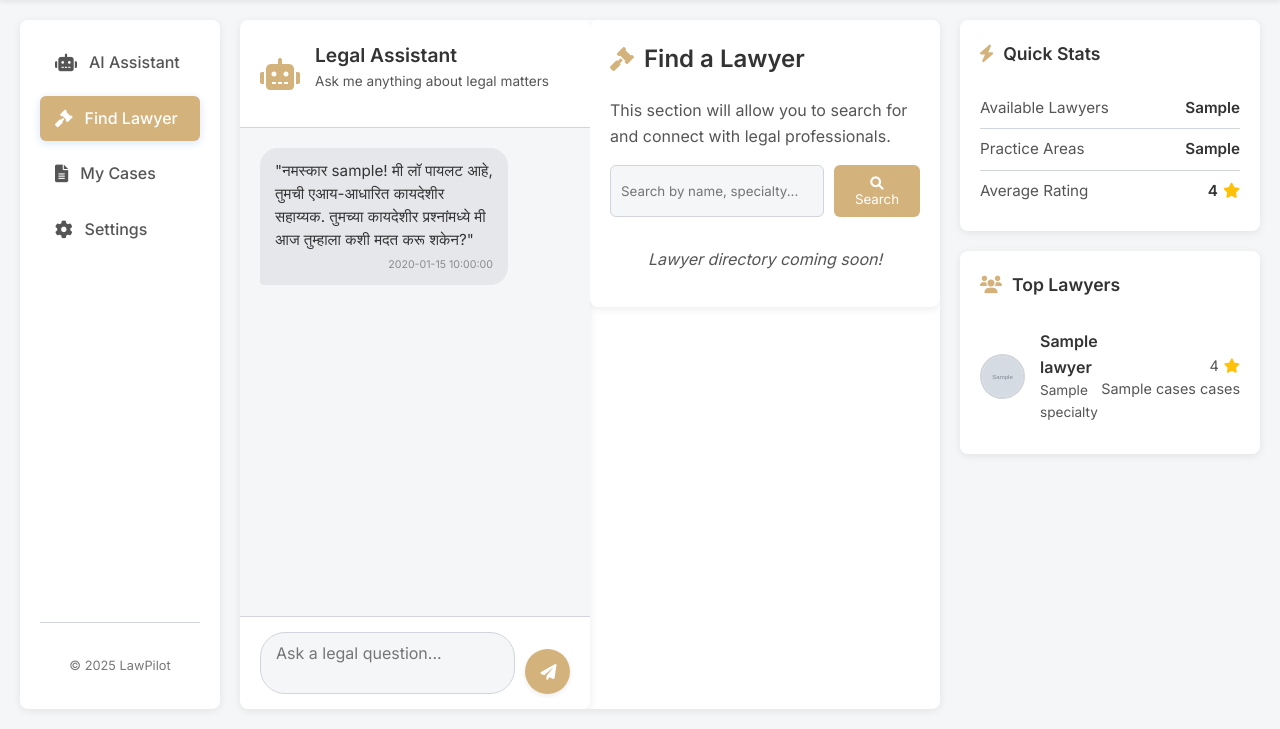
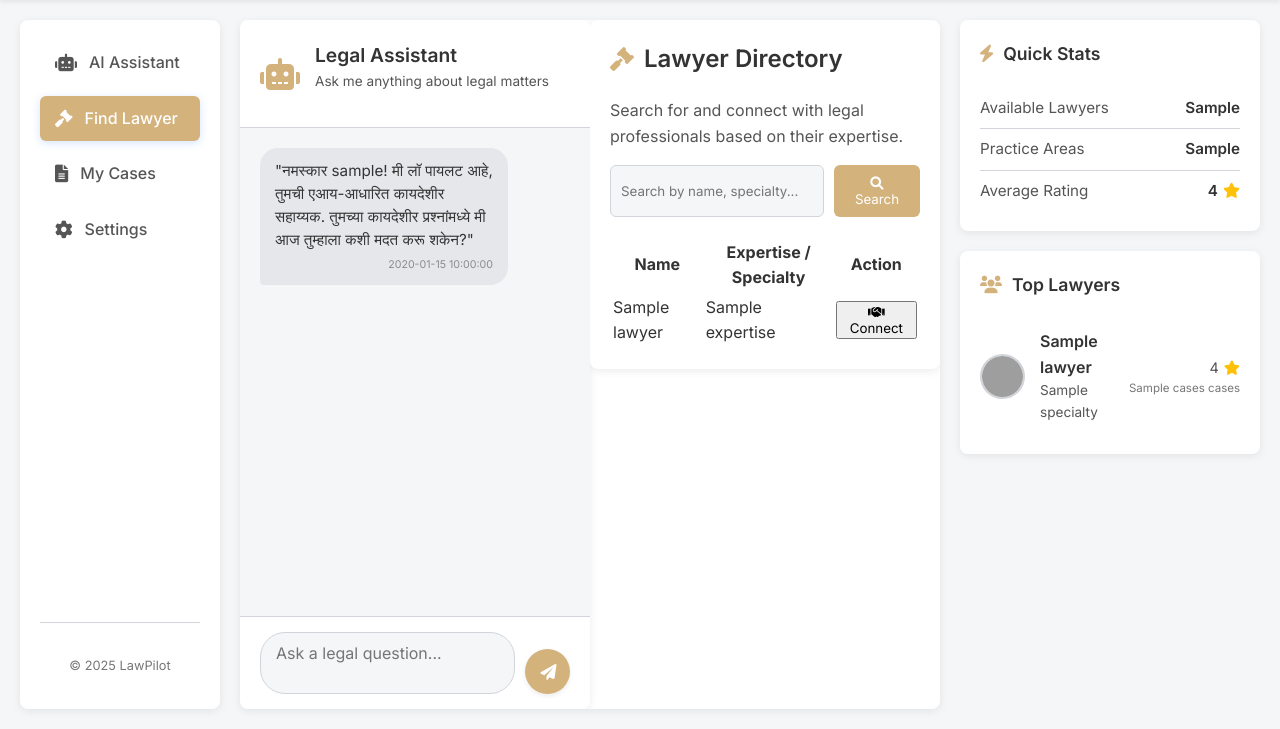
Before and after one commit to pmbhosale96k/Law-pilot-legal-assistance, a Flask app: template templates/dashboard.html in a window 1280 px wide, after a click on "Find Lawyer". Shown: the part 71-800 px from the top of the page. Run offline with Flask 3, Linux system fonts and the light colour scheme; the template is opened without the code that fills it: most values are stand-ins (such as "Sample title", 1, 10 or a date in 2020); grey boxes marked "Sample" are stand-in pictures; grey boxes are pictures that could not be loaded.

Commit message:
My recent dashboard and login script updates

```diff
--- a/app.py
+++ b/app.py
@@ -54,12 +54,32 @@ def main():
     if 'username' not in session:
         return redirect(url_for('login'))
 
+    # Fetch user history cases from MongoDB
+    user_email = session['email']
+    cases_cursor = history_cases.find({"email": user_email}).sort("timestamp", -1)
+    cases = []
+
+    for idx, c in enumerate(cases_cursor, start=1):
+        # Join all predicted sections into a single string
+        predicted_sections = ", ".join(c.get("predicted_sections", [])) or "No prediction"
+
+        # Optional: Include timestamp formatted nicely
+        timestamp = c.get("timestamp")
+        timestamp_str = timestamp.strftime("%d/%m/%Y, %I:%M %p") if timestamp else "Unknown time"
+
+        cases.append({
+            "id": idx,
+            "title": f"{timestamp_str} - {c.get('query', 'N/A')}",
+            "status": predicted_sections
+        })
+
     return render_template(
         'dashboard.html',
-        user_name=session.get('username', 'User'),  # matches your template
-        user_type=session.get('user_type', 'user')  # matches your template
+        user_name=session.get('username', 'User'),
+        user_type=session.get('user_type', 'user'),
+        cases=cases,
+
     )
-
 
 
 # ------------------- Signup for Users -------------------
@@ -89,6 +109,7 @@ def signup():
 
 
 # ------------------- Login for Users -------------------
+# ------------------- Login for Users -------------------
 @app.route('/login', methods=["GET", "POST"])
 def login():
     if request.method == "POST":
@@ -109,11 +130,12 @@ def login():
         session.clear()
         session['username'] = user["fullname"]
         session['email'] = user["email"]
-        session['user_type'] = "user"
+        session['user_type'] = "user"   # <-- add this
 
         return redirect(url_for('main'))
 
     return render_template('indexpy.html')
+
 
 
 # ------------------- Lawyer Signup -------------------
--- a/static/script.js
+++ b/static/script.js
@@ -1,3 +1,6 @@
+// ---------------------- Global Functions ----------------------
+
+// Redirect based on account type (login/signup)
 function goToLogin(type) {
     if (type === 'lawyer') {
         window.location.href = '/lawyer/login';
@@ -6,128 +9,108 @@ function goToLogin(type) {
     }
 }
 
+// ---------------------- Lawyer Directory ----------------------
+
+async function fetchAndRenderLawyers(query = "") {
+    const tableBody = document.getElementById('lawyerTableBody');
+    const statusMessage = document.getElementById('lawyerStatusMessage');
+
+    tableBody.innerHTML = '';
+    statusMessage.textContent = query ? `Searching for "${query}"...` : 'Loading all available lawyers...';
+
+    try {
+        const response = await fetch(`/api/lawyers?query=${encodeURIComponent(query)}`);
+        if (!response.ok) throw new Error(`HTTP error! status: ${response.status}`);
+
+        const data = await response.json();
+        const lawyers = data.lawyers;
+
+        if (!lawyers.length) {
+            statusMessage.textContent = `No lawyers found matching "${query || 'your criteria'}" in the database.`;
+            return;
+        }
+
+        lawyers.forEach(lawyer => {
+            const row = tableBody.insertRow();
+            row.insertCell().textContent = lawyer.name;
+            row.insertCell().textContent = lawyer.expertise;
+            const actionCell = row.insertCell();
+            actionCell.innerHTML = `<button class="contact-button"><i class="fas fa-handshake"></i> Connect</button>`;
+        });
+
+        statusMessage.textContent = `${lawyers.length} lawyer(s) found.`;
+
+    } catch (err) {
+        console.error('Error fetching lawyers:', err);
+        statusMessage.textContent = 'Error loading lawyer data. Please check the server connection.';
+    }
+}
+
+function searchLawyers() {
+    const searchInput = document.getElementById('lawyerSearchInput');
+    if (searchInput) fetchAndRenderLawyers(searchInput.value);
+}
+
+// ---------------------- Document Ready ----------------------
+
 document.addEventListener('DOMContentLoaded', () => {
 
-    /* -------------------- ACCOUNT TYPE TOGGLE -------------------- */
+    // ---------- Login/Signup Page ----------
     const toggleButtons = document.querySelectorAll('.toggle-button');
-    let accountType = 'user'; // default type
+    const loginForm = document.getElementById("loginForm");
 
+    if (loginForm) {
         toggleButtons.forEach(btn => {
             btn.addEventListener('click', () => {
                 toggleButtons.forEach(b => b.classList.remove('active'));
                 btn.classList.add('active');
-            accountType = btn.dataset.type; // 'user' or 'lawyer'
-            console.log("Selected account type:", accountType);
+
+                const accountType = btn.dataset.type;
+                loginForm.action = accountType === 'lawyer' ? '/lawyer/login' : '/login';
+                console.log(`Form action set to: ${loginForm.action}`);
             });
         });
-
-    /* -------------------- LOGIN PAGE LOGIC -------------------- */
-    document.addEventListener("DOMContentLoaded", () => {
-        const loginForm = document.getElementById("loginForm");
-        if (loginForm) {
-            loginForm.addEventListener("submit", async (e) => {
-                e.preventDefault();
-                const username = document.getElementById("username").value;
-                const password = document.getElementById("password").value;
-
-                const route = accountType === "lawyer" ? "/lawyer/login" : "/login";
-                console.log("Submitting to:", route);
-
-                const response = await fetch(route, {
-                    method: "POST",
-                    headers: { "Content-Type": "application/json" },
-                    body: JSON.stringify({ username, password })
-                });
-
-                const result = await response.json();
-                console.log("Response:", result);
-
-                if (result.status === "success") {
-                    window.location.href = result.redirect;
-                } else {
-                    document.getElementById("loginMessage").innerText = result.message;
-                }
-            });
-        }
-    });
-
-    /* -------------------- SIGNUP PAGE LOGIC -------------------- */
-    const signupForm = document.getElementById('signupForm');
-    if (signupForm) {
-        const signupMessage = document.getElementById('signupMessage');
-
-        signupForm.addEventListener('submit', async (e) => {
-            e.preventDefault();
-
-            const fullName = document.getElementById('full_name')?.value.trim();
-            const email = document.getElementById('email_address')?.value.trim();
-            const password = document.getElementById('password')?.value.trim();
-
-            if (!fullName || !email || !password) {
-                signupMessage.textContent = 'Please fill out all fields.';
-                signupMessage.style.color = '#dc3545';
-                return;
     }
 
-            try {
-                const res = await fetch('/signup', {
-                    method: 'POST',
-                    headers: { 'Content-Type': 'application/json' },
-                    body: JSON.stringify({ full_name: fullName, email_address: email, password })
-                });
+    // ---------- Dashboard Page ----------
+    const dashboardBody = document.querySelector('.dashboard-body');
+    if (!dashboardBody) return;
 
-                const data = await res.json();
-
-                if (data.success) {
-                    signupMessage.textContent = 'Account created successfully! Redirecting to login...';
-                    signupMessage.style.color = '#28a745';
-                    setTimeout(() => { window.location.href = '/login'; }, 1500);
+    // Dark mode
+    // DARK MODE TOGGLE
+const darkModeToggle = document.getElementById('darkModeToggle');
+if (darkModeToggle) {
+    darkModeToggle.addEventListener('change', () => {
+        if (darkModeToggle.checked) {
+            document.body.classList.add('dark-mode');
+            localStorage.setItem('theme', 'dark');
         } else {
-                    signupMessage.textContent = data.message || 'Signup failed';
-                    signupMessage.style.color = '#dc3545';
-                }
-
-            } catch (err) {
-                console.error('Signup error:', err);
-                signupMessage.textContent = 'Error connecting to server';
-                signupMessage.style.color = '#dc3545';
+            document.body.classList.remove('dark-mode');
+            localStorage.setItem('theme', 'light');
         }
     });
 }
 
-    /* -------------------- DASHBOARD PAGE LOGIC -------------------- */
-    const dashboardBody = document.querySelector('.dashboard-body');
-    if (dashboardBody) {
 
-        // DARK MODE
-        if (localStorage.getItem('theme') === 'dark') {
-            document.body.classList.add('dark-mode');
-            const toggle = document.getElementById('darkModeToggle');
-            if (toggle) toggle.checked = true;
-        }
-
+    // Logout
     const logoutButton = document.querySelector('.logout-button');
     if (logoutButton) {
         logoutButton.addEventListener('click', () => {
-                fetch('/logout', { method: 'POST' }).finally(() => {
-                    sessionStorage.clear();
-                    window.location.href = '/login';
-                });
+            fetch('/logout', { method: 'POST' }).finally(() => sessionStorage.clear());
         });
     }
 
-        /* ----- Chat functionality ----- */
+    // ---------- Chat ----------
     const chatMessagesContainer = document.getElementById('chatMessages');
     const chatTextarea = document.querySelector('.chat-textarea');
     const chatSendButton = document.querySelector('.chat-send-button');
 
-        if (chatTextarea && chatSendButton && chatMessagesContainer) {
+    if (chatMessagesContainer && chatTextarea && chatSendButton) {
         const sendMessage = async () => {
             const messageText = chatTextarea.value.trim();
             if (!messageText) return;
 
             const timestamp = new Date().toLocaleTimeString('en-IN');
-
             const userBubble = document.createElement('div');
             userBubble.classList.add('chat-bubble', 'user-message');
             userBubble.innerHTML = `${messageText}<span class="message-timestamp">${timestamp}</span>`;
@@ -164,51 +147,16 @@ document.addEventListener('DOMContentLoaded', () => {
             }
         });
 
-            // Auto-resize textarea
         chatTextarea.addEventListener('input', () => {
             chatTextarea.style.height = 'auto';
             chatTextarea.style.height = chatTextarea.scrollHeight + 'px';
         });
     }
 
-        /* ----- Show My Cases Button ----- */
-        const showCasesBtn = document.getElementById('showCasesBtn');
-        const casesContainer = document.getElementById('casesContainer');
-
-        if (showCasesBtn && casesContainer) {
-            showCasesBtn.addEventListener('click', async () => {
-                casesContainer.innerHTML = '<p>Loading your cases...</p>';
-
-                try {
-                    const res = await fetch('/history'); // Ensure backend returns JSON { history: [...] }
-                    const data = await res.json();
-
-                    if (!data.history || data.history.length === 0) {
-                        casesContainer.innerHTML = '<p>No cases found.</p>';
-                        return;
-                    }
-
-                    casesContainer.innerHTML = data.history.map((item, i) => `
-                        <div class="case-item">
-                            <p><b>Query ${i + 1}:</b> ${item.query}</p>
-                            <p><b>Response:</b> ${item.response}</p>
-                            <p class="timestamp">${new Date(item.timestamp).toLocaleString()}</p>
-                            <hr>
-                        </div>
-                    `).join('');
-
-                    casesContainer.scrollTop = casesContainer.scrollHeight;
-
-                } catch (err) {
-                    console.error('Error fetching cases:', err);
-                    casesContainer.innerHTML = '<p>Error loading cases. Please try again later.</p>';
-                }
-            });
-        }
-
-        /* ----- Sidebar navigation ----- */
+    // ---------- Sidebar Navigation ----------
     const navItems = document.querySelectorAll('.sidebar-nav .nav-item');
     const contentSections = document.querySelectorAll('.main-content-section');
+    const findLawyerInput = document.getElementById('lawyerSearchInput');
 
     navItems.forEach(item => {
         item.addEventListener('click', e => {
@@ -216,21 +164,31 @@ document.addEventListener('DOMContentLoaded', () => {
             const targetId = item.dataset.target;
 
             navItems.forEach(n => n.classList.remove('active'));
-                contentSections.forEach(sec => sec.classList.remove('active'));
+            contentSections.forEach(sec => {
+                sec.classList.remove('active');
+                sec.classList.add('hidden');
+            });
 
             item.classList.add('active');
-                document.getElementById(targetId)?.classList.add('active');
+            const targetSection = document.getElementById(targetId);
+            if (targetSection) {
+                targetSection.classList.add('active');
+                targetSection.classList.remove('hidden');
+            }
+
+            if (targetId === 'findLawyerSection') {
+                if (findLawyerInput) findLawyerInput.value = '';
+                fetchAndRenderLawyers("");
+            }
         });
     });
 
-        const darkModeToggle = document.getElementById('darkModeToggle');
-        if (darkModeToggle) {
-            darkModeToggle.addEventListener('change', () => {
-                document.body.classList.toggle('dark-mode');
-                localStorage.setItem('theme',
-                    document.body.classList.contains('dark-mode') ? 'dark' : 'light'
-                );
+    if (findLawyerInput) {
+        findLawyerInput.addEventListener('keypress', e => {
+            if (e.key === 'Enter') {
+                e.preventDefault();
+                searchLawyers();
+            }
         });
     }
-    }
 });
--- a/templates/dashboard.html
+++ b/templates/dashboard.html
@@ -1,39 +1,31 @@
 <!DOCTYPE html>
 <html lang="en">
-
 <head>
     <meta charset="UTF-8">
     <meta name="viewport" content="width=device-width, initial-scale=1.0">
     <title>LawPilot - Dashboard</title>
 
-    <!-- CSS -->
     <link rel="stylesheet" href="{{ url_for('static', filename='css/style.css') }}">
 
-    <!-- Google Fonts -->
     <link href="https://fonts.googleapis.com/css2?family=Inter:wght@400;500;600;700&display=swap" rel="stylesheet">
 
-    <!-- Font Awesome -->
     <link rel="stylesheet" href="https://cdnjs.cloudflare.com/ajax/libs/font-awesome/6.0.0-beta3/css/all.min.css">
+
 </head>
-
 <body class="dashboard-body">
-
-    <!-- HEADER -->
     <header class="dashboard-header">
         <div class="header-left">
-            <img src="{{ url_for('static', filename='jpg2png/business-law-icon-vector-21009337.png') }}"
-                alt="LawPilot Logo" class="header-logo">
+            <img src="{{ url_for('static', filename='jpg2png/business-law-icon-vector-21009337.png') }}" alt="LawPilot Logo" class="header-logo">
             <span class="header-app-name">
                 LawPilot <span class="header-slogan">AI-Driven Legal Assistant</span>
             </span>
         </div>
+
         <div class="header-right">
             <span class="user-info">
                 <i class="fas fa-user"></i>
-
-                {{ user_name or "User" }} ({{ user_type | capitalize or "User" }})
+                {{ user_name }} ({{ user_type | capitalize }})
             </span>
-
             <form action="/logout" method="POST" style="display:inline;">
                 <button type="submit" class="logout-button">
                     <i class="fas fa-sign-out-alt"></i> Logout
@@ -42,10 +34,7 @@
         </div>
     </header>
 
-    <!-- MAIN CONTENT -->
     <div class="dashboard-main-content">
-
-        <!-- LEFT SIDEBAR -->
         <aside class="dashboard-sidebar">
             <nav class="sidebar-nav">
                 <ul>
@@ -53,7 +42,10 @@
                         <a href="#"><i class="fas fa-robot"></i> AI Assistant</a>
                     </li>
                     <li class="nav-item" data-target="findLawyerSection">
-                        <a href="#"><i class="fas fa-gavel"></i> Find Lawyer</a>
+                       <a href="/find-lawyer" class="sidebar-link">
+    <i class="fas fa-gavel"></i> Find Lawyer
+</a>
+
                     </li>
                     <li class="nav-item" data-target="myCasesSection">
                         <a href="#"><i class="fas fa-file-alt"></i> My Cases</a>
@@ -68,10 +60,7 @@
             </div>
         </aside>
 
-        <!-- CONTENT SECTIONS -->
         <div class="main-content-wrapper">
-
-            <!-- AI ASSISTANT -->
             <main id="aiAssistantSection" class="dashboard-chat-area main-content-section active">
                 <div class="chat-header">
                     <i class="fas fa-robot chat-icon"></i>
@@ -97,36 +86,56 @@
                 </div>
             </main>
 
-            <!-- FIND LAWYER -->
             <section id="findLawyerSection" class="main-content-section hidden">
                 <div class="card full-width-card">
-                    <h3><i class="fas fa-gavel"></i> Find a Lawyer</h3>
-                    <p>This section will allow you to search for and connect with legal professionals.</p>
+                    <h3><i class="fas fa-gavel"></i> Lawyer Directory</h3>
+                    <p>Search for and connect with legal professionals based on their expertise.</p>
                     <div class="search-bar">
                         <input type="text" placeholder="Search by name, specialty...">
                         <button><i class="fas fa-search"></i> Search</button>
                     </div>
-                    <p class="placeholder-text">Lawyer directory coming soon!</p>
+
+                    {% if lawyers and lawyers | length > 0 %}
+                        <table class="lawyer-table">
+                            <thead>
+                                <tr>
+                                    <th>Name</th>
+                                    <th>Expertise / Specialty</th>
+                                    <th>Action</th>
+                                </tr>
+                            </thead>
+                            <tbody>
+                                {% for lawyer in lawyers %}
+                                <tr>
+                                    <td>{{ lawyer.name }}</td>
+                                    <td>{{ lawyer.expertise }}</td>
+                                    <td><button class="contact-button"><i class="fas fa-handshake"></i> Connect</button></td>
+                                </tr>
+                                {% endfor %}
+                            </tbody>
+                        </table>
+                    {% else %}
+                        <p class="placeholder-text">No lawyers found in the database at this time.</p>
+                    {% endif %}
                 </div>
             </section>
 
-            <!-- MY CASES -->
             <section id="myCasesSection" class="main-content-section hidden">
                 <div class="card full-width-card">
                     <h3><i class="fas fa-file-alt"></i> My Cases</h3>
                     <p>Manage your ongoing and past legal cases here.</p>
-
-                    <button id="showCasesBtn" class="setting-button" style="margin-bottom:10px;">
-                        <i class="fas fa-history"></i> Show My Cases
-                    </button>
-
-                    <div id="casesContainer" class="case-list" style="max-height:400px; overflow-y:auto;">
-                        <p class="placeholder-text">Click “Show My Cases” to view your query history.</p>
-                    </div>
+                    <ul class="case-list-placeholder">
+                        {% if cases %}
+                            {% for case in cases %}
+                                <li><strong>Case #{{ case.id }}:</strong> {{ case.title }} - {{ case.status }}</li>
+                            {% endfor %}
+                        {% else %}
+                            <li>No cases found</li>
+                        {% endif %}
+                    </ul>
                 </div>
             </section>
 
-            <!-- SETTINGS -->
             <section id="settingsSection" class="main-content-section hidden">
                 <div class="card full-width-card">
                     <h3><i class="fas fa-cog"></i> Settings</h3>
@@ -146,14 +155,21 @@
             </section>
         </div>
 
-        <!-- RIGHT SIDEBAR -->
         <aside class="dashboard-right-sidebar">
             <div class="quick-stats-card card">
                 <h3><i class="fas fa-bolt"></i> Quick Stats</h3>
-                <div class="stat-item"><span>Available Lawyers</span><strong>{{ available_lawyers }}</strong></div>
-                <div class="stat-item"><span>Practice Areas</span><strong>{{ practice_areas }}</strong></div>
-                <div class="stat-item"><span>Average Rating</span><strong>{{ avg_rating }}<i
-                            class="fas fa-star star-icon"></i></strong></div>
+                <div class="stat-item">
+                    <span>Available Lawyers</span>
+                    <strong>{{ available_lawyers }}</strong>
+                </div>
+                <div class="stat-item">
+                    <span>Practice Areas</span>
+                    <strong>{{ practice_areas }}</strong>
+                </div>
+                <div class="stat-item">
+                    <span>Average Rating</span>
+                    <strong>{{ avg_rating }}<i class="fas fa-star star-icon"></i></strong>
+                </div>
             </div>
 
             <div class="top-lawyers-card card">
@@ -161,14 +177,14 @@
                 <ul class="lawyer-list">
                     {% for lawyer in top_lawyers %}
                     <li>
-                        <img src="{{ lawyer.image }}" alt="{{ lawyer.name }}" class="lawyer-avatar">
+                        <img src="{{ url_for('static', filename='jpg2png/default_avatar.png') }}" alt="{{ lawyer.name }}" class="lawyer-avatar">
                         <div class="lawyer-details">
                             <span class="lawyer-name">{{ lawyer.name }}</span>
                             <span class="lawyer-specialty">{{ lawyer.specialty }}</span>
                         </div>
                         <div class="lawyer-rating">
                             <span>{{ lawyer.rating }}<i class="fas fa-star star-icon"></i></span>
-                            <span>{{ lawyer.cases }} cases</span>
+                            <span class="lawyer-cases">{{ lawyer.cases }} cases</span>
                         </div>
                     </li>
                     {% endfor %}
@@ -177,8 +193,6 @@
         </aside>
     </div>
 
-    <!-- JS -->
     <script src="{{ url_for('static', filename='script.js') }}"></script>
 </body>
-
 </html>
```
Lines whose indentation alone changed are shown as unchanged.
